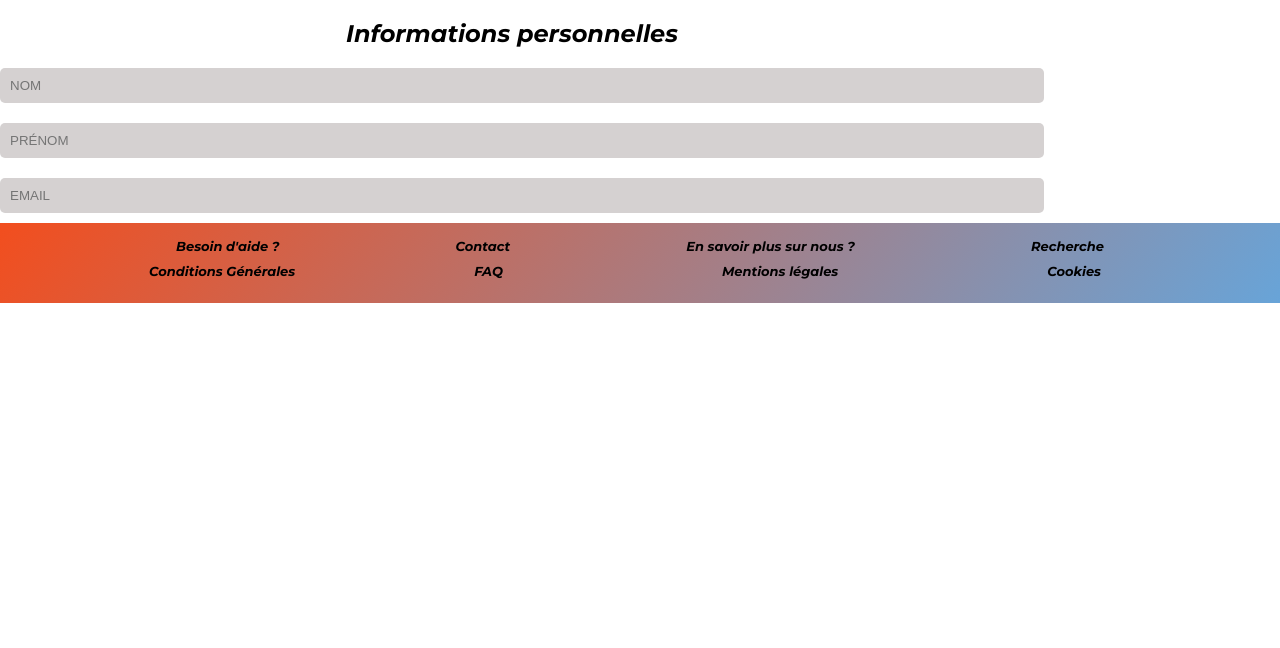
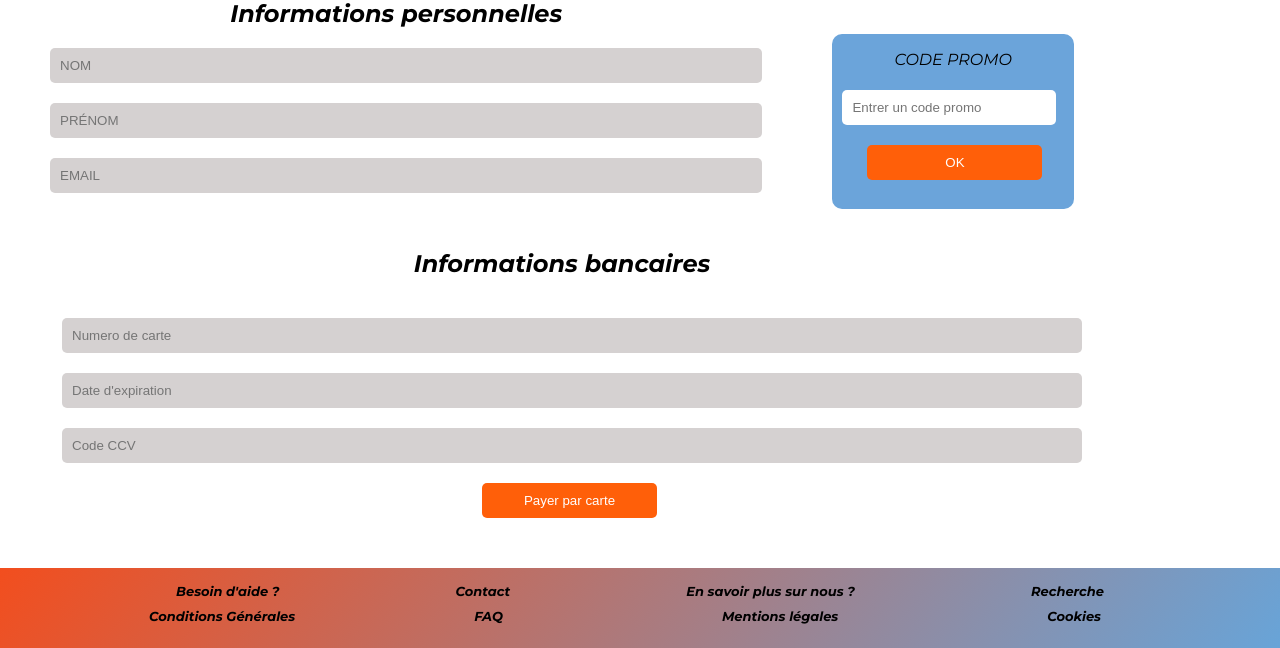
Before and after one commit to Alexandre6665/APP_web_site, a PHP site: page /reservation_paiement.php in a window 1280 px wide. Shown: the part 465-1113 px from the top of the page. Before the commit the page ends 768 px from the top, so only its background shows below. Run offline with PHP 8.4, Linux system fonts and the light colour scheme.

Commit message:
update page reservation paiement en statique

```diff
--- a/vues/reservation_paiement/reservation_paiement.css
+++ b/vues/reservation_paiement/reservation_paiement.css
@@ -29,7 +29,6 @@ p {
     font-family: 'Montserrat', sans-serif;
     font-style: italic;
     text-align: center;
-    margin-top: 1cm;
 }
 
 
@@ -61,66 +60,6 @@ img {
 
 .header img {
     margin-left: 10px;
-}
-
-main {
-    margin-top: 80px;
-    width: 80%;
-
-}
-
-
-.container {
-    width: 595px; /* Approximate width of the image */
-    margin: 20px auto;
-    background: white;
-    padding: 20px;
-    box-shadow: 0 4px 8px rgba(0,0,0,0.1);
-}
-
-h1 {
-    text-align: center;
-    color: #333;
-    font-size: 24px;
-}
-
-.movie-info {
-    display: flex;
-    background-color: #007BFF;
-    color: white;
-    padding: 10px;
-    border-radius: 5px;
-    margin-bottom: 20px;
-}
-
-.movie-poster img {
-    width: 200px;
-    height: auto;
-}
-
-.movie-details {
-    margin-left: 60px;
-}
-
-.movie-details h2 {
-    margin: 0;
-    font-size: 18px;
-}
-
-
-.input-field {
-    margin-bottom: 10px;
-}
-
-
-input {
-    display: flex;
-    margin-top: 20px;
-    width: 100%;
-    padding: 10px;
-    border: none;
-    border-radius: 5px;
-    background-color: rgb(213, 209, 209);
 }
 
 
@@ -302,6 +241,175 @@ i {
 }
 
 
+main {
+    margin-top: 80px;
+    width: 80%;
+    margin-left: 50px;
+
+}
+.titre {
+    margin-bottom: 20px;
+    margin-left: 120px;
+}
+
+
+
+h1 {
+    text-align: center;
+    color: #333;
+    font-size: 24px;
+}
+.reservation {
+    display: flex;
+    width: 100%;
+    flex-direction: column;
+    justify-content: center;
+    align-items: center;
+}
+
+.movie-info {
+    display: flex;
+    background-color: #6BA4DA;
+    color: white;
+    padding: 10px;
+    width: 850px;
+    border-radius: 5px;
+    margin-bottom: 20px;
+    justify-content: space-evenly;
+    align-items: center;
+    margin-left: 75px;
+}
+
+.movie-poster img {
+    width: 200px;
+    height: auto;
+    border-radius: 5px;
+    padding-bottom: 10px;
+}
+
+.movie-details {
+    margin-left: 60px;
+    display: flex;
+    flex-direction: row;
+    align-items: center;
+}
+.details1 {
+    display: flex;
+    flex-direction: column;
+    margin-right: 75px;
+    /* margin-bottom: 25px; */
+    font-size: 20px;
+}
+.details1 .lieu {
+    margin-top: 5px;
+    margin-bottom: 10px;
+}
+
+.details1 .prix {
+    margin-top: 10px;
+}
+
+.details1 h2 {
+    margin-bottom: 40px;
+    font-size: 40px;
+}
+
+.details2 {
+    display: flex;
+    flex-direction: column;
+    font-size: 21px;
+}
+
+.details2 .heureFin {
+    font-size: 12px;
+}
+.details2 .date {
+    font-size: 30px;
+}
+
+.details2 p {
+    margin-top: 0;
+    margin-bottom: 10px;
+}
+
+.movie-details h2 {
+    margin: 20px;
+    font-size: 40px;
+}
+
+
+input {
+    display: flex;
+    margin-top: 20px;
+    width: 100%;
+    padding: 10px;
+    border: none;
+    border-radius: 5px;
+    background-color: rgb(213, 209, 209);
+    margin-bottom: 10px;
+    width: 100%;
+}
+.info {
+    width: 70%;
+}
+.promo {
+    background-color: #6BA4DA;
+    display: flex;
+    flex-direction: column;
+    width: 250px;
+    height: 175px;
+    border-radius: 10px;
+    margin-left: 90px;
+    margin-top: 75px;
+}
+.promo input{
+    width: 80%;
+    margin-left: 10px;
+    margin-top: 5px;
+    background-color: white;
+}
+.promo button {
+    border-radius: 5px;
+    background-color: #ff5f09;
+    color: white;
+    height: 35px;
+    width: 175px;
+    margin-left: 35px;
+    margin-right: 15px;
+    border: none;
+    margin-top: 10px;
+}
+.infoG {
+    display: flex;
+    flex-direction: row;
+    justify-content: center;
+}
+.info_bancaire {
+    margin-bottom: 50px;
+    display: flex;
+    width: 100%;
+    flex-direction: column;
+    align-items: center;
+    justify-content: center;
+}
+.infoB {
+    width: 1000px;
+}
+.infoB button {
+    border-radius: 5px;
+    background-color: #ff5f09;
+    color: white;
+    height: 35px;
+    width: 175px;
+    margin-left: 35px;
+    margin-right: 15px;
+    border: none;
+    margin-top: 10px;
+    margin-left: 420px;
+}
+.infoB input {
+    width: 100%;
+}
 
 footer {
     height: 80px;
--- a/vues/reservation_paiement/reservation_paiement.php
+++ b/vues/reservation_paiement/reservation_paiement.php
@@ -59,30 +59,53 @@
         </nav>
     </header>
     <main>
-
-        <h1>RÉSERVATION</h1>
+        <div class="reservation">
+            <h1 class = "titre">RÉSERVATION</h1>
             <div class="movie-info">
                 <div class="movie-poster">
                     <img src="../images/affiche_civil_war.jpg" alt="Civil War">
                 </div>
                 <div class="movie-details">
-                <h2>LE ROYAUME DES ABYSSES</h2>
-                <p>UGC CINE ISSY</p>
-                <p>Salle 30</p>
-                <p>15/04 - 17:00</p>
-                <p>1 place - 5,00 euros</p>
+                    <div class="details1">
+                        <h2>Civil War</h2>
+                        <p class = "lieu">UGC CINE ISSY</p>
+                        <p class = "lieu">Salle 30</p>
+                        <p class = "prix">1 place - 5,00 euros</p>
+                    </div>
+                    <div class="details2">
+                        <p class = "date">15/04</p>
+                        <p class = "date">17:00</p>
+                        <p class = "heureFin">(fin 19h15)</p>
+                        <p>VOSFR</p>
+
                     </div>
                 </div>
+            </div>
+        </div>
+        <div class="infoG">
+            <div class="info">
                 <h2>Informations personnelles</h2>
                 <div class="personal-info">
-            <div class="input-field">
                         <input type="text" placeholder="NOM" name="lastname" required>
+                        <input type="text" placeholder="PRÉNOM" name="firstname" required>
+                        <input type="email" placeholder="EMAIL" name="email" required>
                 </div>
-            <div class="input-field">
-                <input type="text" placeholder="PRÉNOM" name="firstname" required>
             </div>
-            <div class="input-field">
-                <input type="email" placeholder="EMAIL" name="email" required>
+
+            <div class="promo">
+                <p>CODE PROMO</p>
+                <input type="text" placeholder="Entrer un code promo">
+                <button>OK</button>
+            </div>
+        </div>
+        <div class="info_bancaire">
+                <h2>Informations bancaires</h2>
+                <div class="infoB">
+                        <input type="text" placeholder="Numero de carte" name="carte" required>
+                        <input type="text" placeholder="Date d'expiration" name="date_expiration" required>
+                        <input type="text" placeholder="Code CCV" name="CCV" required>
+                        <button>Payer par carte</button>
+                </div>
         </div>
 
 
```
Lines whose indentation alone changed are shown as unchanged.
